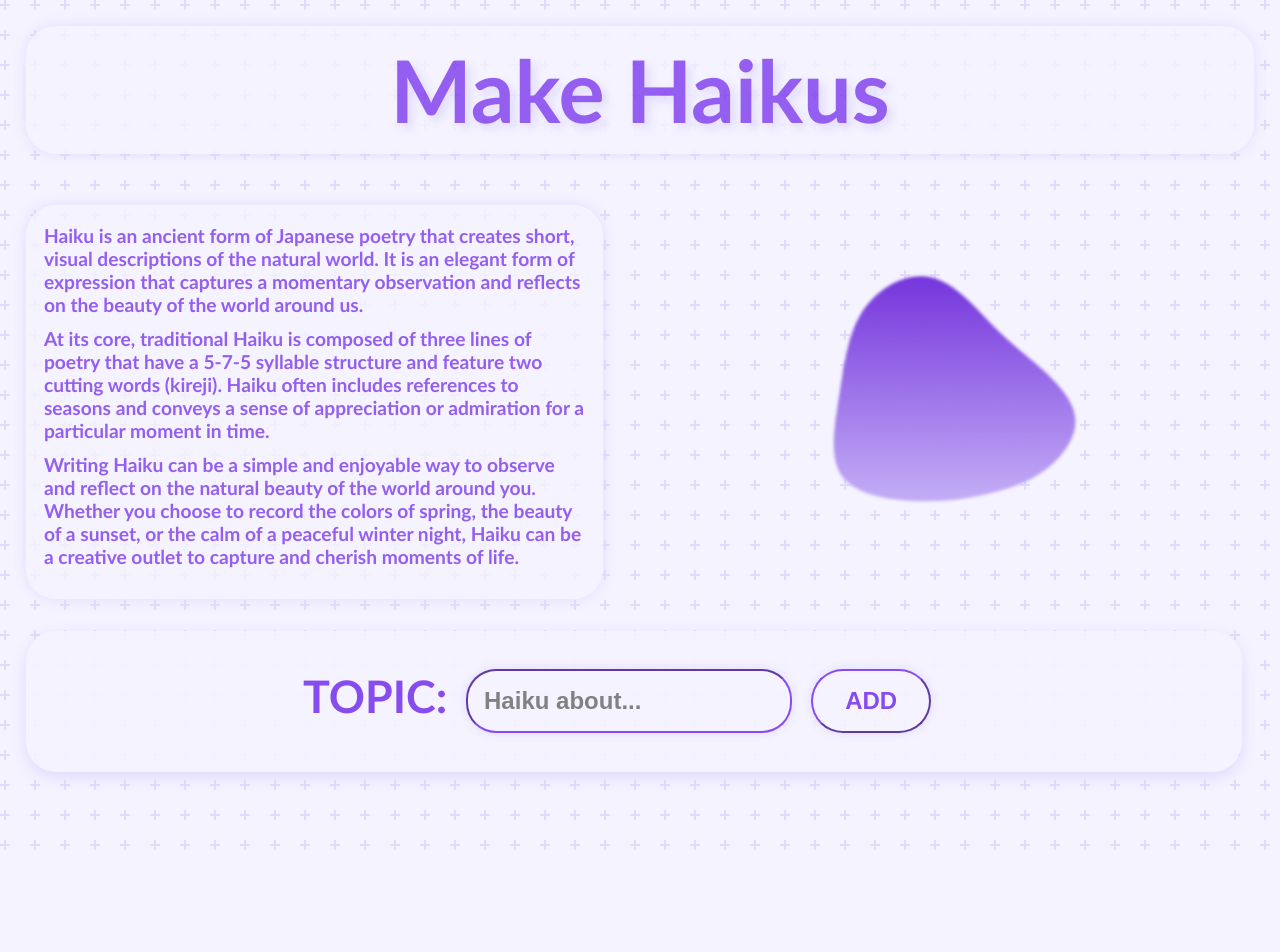
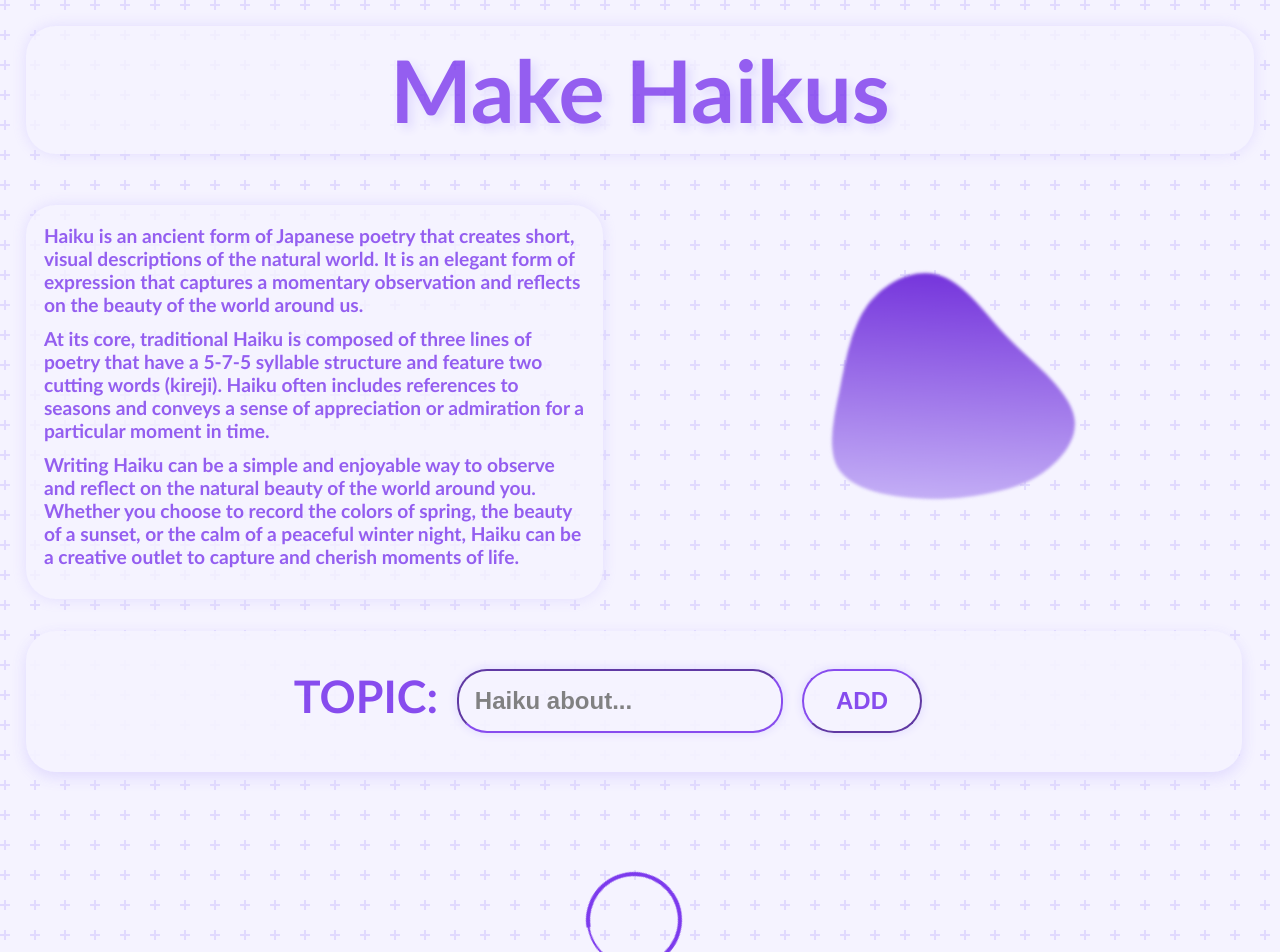
Before and after one commit to emilaleksanteri/HaikuForU, a Next.js app: page / in a window 1280 px wide. Shown: the top 952 px of the page. Before the commit the page ends 861 px from the top, so only its background shows below. Built offline with nearby package versions, Linux system fonts and the light colour scheme.

Commit message:
prod test

```diff
--- a/src/pages/index.tsx
+++ b/src/pages/index.tsx
@@ -8,7 +8,7 @@ import Loader from './components/Loader'
 export default function Home() {
   const [promts, setPromts] = useState<string[]>([]) // params for API
   const [haiku, setHaiku] = useState<string>('') // returned from API'
-  const [loading, setLoading] = useState(false)
+  const [loading, setLoading] = useState(true)
 
   const removePromt = (promt: String) => {
     if (promts.length > 0) {
--- a/src/styles/globals.css
+++ b/src/styles/globals.css
@@ -293,9 +293,9 @@ a {
   letter-spacing: 0.2%;
   font-size: 120%;
   border-radius: 30px;
-  padding: 1%;
-  padding-left: 2%;
-  padding-right: 2%;
+  padding: 1rem;
+  padding-left: 2rem;
+  padding-right: 2rem;
   margin-left: 2%;
   margin-right: 1%;
   font-weight: bold;
@@ -310,9 +310,9 @@ a {
   letter-spacing: 0.2%;
   font-size: 120%;
   border-radius: 30px;
-  padding: 1%;
-  padding-left: 2%;
-  padding-right: 2%;
+  padding: 1rem;
+  padding-left: 2rem;
+  padding-right: 2rem;
   margin-left: 2%;
   margin-right: 1%;
   color: #FFF1F2;
@@ -551,12 +551,10 @@ a {
 .loadeContainer {
   width: 95%;
   align-items: center;
-  padding: 15%;
   margin: 2%;
   display: flex;
   justify-content: center;
   align-items: center;
-  border: solid black;
 }
 
 .loader {
@@ -566,13 +564,14 @@ a {
 	--size-bar: 0.8vmin;
 	--size-square: 3vmin;
 
-	width: 50%;
+	width: 7rem;
 	display: grid;
 	place-items: center;
   margin: 0 auto;
   margin-bottom: 2%;
   margin-top: 2%;
-  border: solid black;
+  padding: 15%;
+  height: 7rem;
 }
 
 .loader::before,
@@ -623,8 +622,8 @@ a {
   .topicsClear {
     width: 95%;
     margin: 0 auto;
-    margin-top: 1%;
     margin-bottom: 1%;
+    padding: 1rem;
   }
   .topicsForm {
     flex-direction: column;
@@ -635,4 +634,8 @@ a {
     margin-bottom: 1%;
   }
 
+  .topicsSubmit {
+    margin-bottom: 0.4rem;
+  }
+
 }
```
